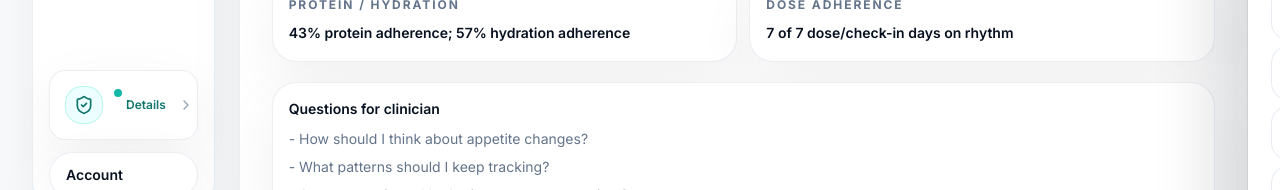
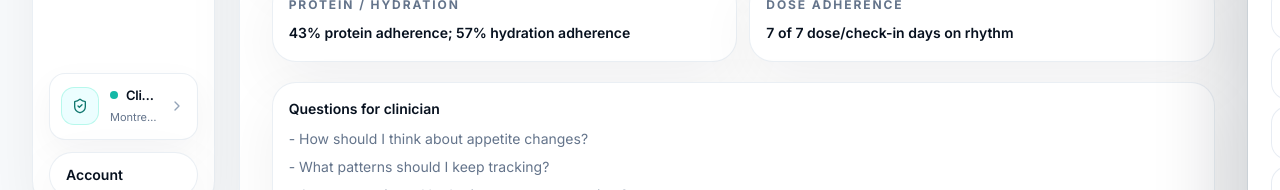
Before and after one commit to SamJeanjo/LeanDoze, a Next.js app: page /app/reports in a window 1280 px wide. Shown: the part 553-743 px from the top of the page. Built offline with nearby package versions, Linux system fonts and the light colour scheme.

Commit message:
Fix compact clinic connection card

```diff
--- a/src/components/patient/ClinicConnectionCard.tsx
+++ b/src/components/patient/ClinicConnectionCard.tsx
@@ -4,10 +4,15 @@ import { useState } from "react";
 import { Building2, ChevronRight, Clock3, ShieldCheck } from "lucide-react";
 import { ClinicConnectionDrawer, type ClinicConnection, type ClinicConnectionStatus } from "@/components/patient/ClinicConnectionDrawer";
 
-const visual: Record<ClinicConnectionStatus, { title: string; body: string; action: string; icon: typeof ShieldCheck; dot: string; iconClassName: string }> = {
+const visual: Record<
+  ClinicConnectionStatus,
+  { title: string; compactTitle: string; body: string; compactBody: string; action: string; icon: typeof ShieldCheck; dot: string; iconClassName: string }
+> = {
   not_connected: {
     title: "Connect with your doctor or clinic",
+    compactTitle: "Connect clinic",
     body: "Share reports when you choose.",
+    compactBody: "Share by choice",
     action: "Connect",
     icon: Building2,
     dot: "bg-[#CBD5E1]",
@@ -15,7 +20,9 @@ const visual: Record<ClinicConnectionStatus, { title: string; body: string; acti
   },
   pending: {
     title: "Clinic invite pending",
+    compactTitle: "Invite pending",
     body: "Share reports when accepted.",
+    compactBody: "Awaiting reply",
     action: "Details",
     icon: Clock3,
     dot: "bg-[#F59E0B]",
@@ -23,7 +30,9 @@ const visual: Record<ClinicConnectionStatus, { title: string; body: string; acti
   },
   connected: {
     title: "Connected with Montreal Wellness Clinic",
+    compactTitle: "Clinic connected",
     body: "Dr. Sarah Patel",
+    compactBody: "Montreal Wellness",
     action: "Details",
     icon: ShieldCheck,
     dot: "bg-[#14B8A6]",
@@ -44,6 +53,8 @@ export function ClinicConnectionCard({ connection = defaultConnection, variant =
   const copy = visual[connection.status];
   const Icon = copy.icon;
   const isReport = variant === "report";
+  const title = isReport ? copy.title : copy.compactTitle;
+  const body = isReport ? copy.body : copy.compactBody;
 
   return (
     <>
@@ -53,21 +64,21 @@ export function ClinicConnectionCard({ connection = defaultConnection, variant =
         className={
           isReport
             ? "relative z-0 w-full rounded-3xl border border-slate-200/70 bg-white px-5 py-4 text-left shadow-[0_20px_60px_rgba(15,23,42,0.06)] transition duration-300 hover:-translate-y-0.5 active:scale-[0.99]"
-            : "relative z-0 w-full rounded-2xl border border-slate-200/70 bg-white px-4 py-3 text-left shadow-[0_20px_60px_rgba(15,23,42,0.06)] transition duration-300 hover:-translate-y-0.5 hover:bg-[#F8FAFC] active:scale-[0.99]"
+            : "relative z-0 w-full rounded-2xl border border-slate-200/70 bg-white px-3 py-3 text-left shadow-[0_12px_34px_rgba(15,23,42,0.045)] transition duration-300 hover:-translate-y-0.5 hover:bg-[#F8FAFC] active:scale-[0.99]"
         }
       >
-        <div className="flex items-center gap-3">
-          <div className={`${isReport ? "h-11 w-11" : "h-9 w-9"} grid shrink-0 place-items-center rounded-2xl ring-1 ${copy.iconClassName}`}>
-            <Icon className="h-5 w-5" />
+        <div className="flex min-w-0 items-center gap-3">
+          <div className={`${isReport ? "h-11 w-11" : "h-9 w-9 rounded-xl"} grid shrink-0 place-items-center rounded-2xl ring-1 ${copy.iconClassName}`}>
+            <Icon className={isReport ? "h-5 w-5" : "h-4 w-4"} />
           </div>
           <div className="min-w-0 flex-1">
             <div className="flex items-center gap-2">
               <span className={`h-2 w-2 shrink-0 rounded-full ${copy.dot}`} />
-              <p className={`${isReport ? "text-base" : "text-sm"} truncate font-semibold tracking-[-0.02em] text-[#07111F]`}>{copy.title}</p>
+              <p className={`${isReport ? "text-base" : "text-[13px]"} truncate font-semibold tracking-[-0.02em] text-[#07111F]`}>{title}</p>
             </div>
-            <p className={`${isReport ? "text-sm" : "text-xs"} mt-1 truncate leading-5 text-[#64748B]`}>{copy.body}</p>
+            <p className={`${isReport ? "text-sm" : "text-[11px]"} mt-0.5 truncate leading-5 text-[#64748B]`}>{body}</p>
           </div>
-          <span className="hidden text-xs font-semibold text-[#0F766E] sm:inline">{copy.action}</span>
+          {isReport ? <span className="hidden text-xs font-semibold text-[#0F766E] sm:inline">{copy.action}</span> : null}
           <ChevronRight className="h-4 w-4 shrink-0 text-[#94A3B8]" />
         </div>
         {isReport ? <p className="mt-4 text-sm leading-6 text-[#64748B]">Reports are shared only when you choose.</p> : null}
```
